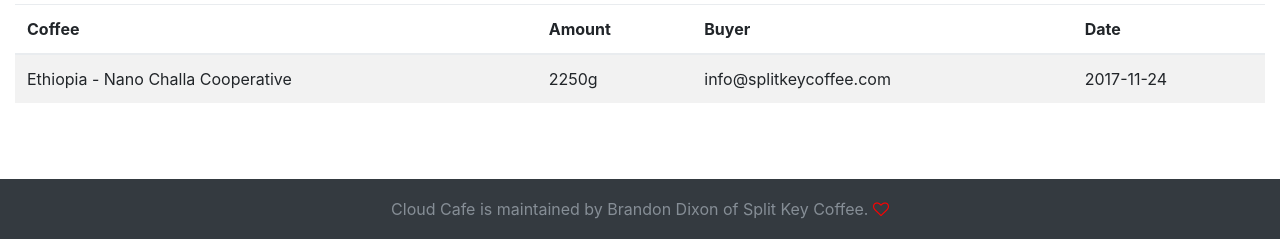
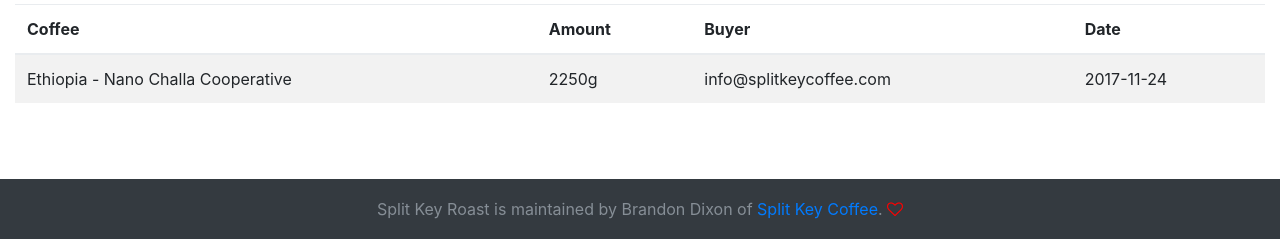
Before and after one commit to splitkeycoffee/split-key-roast, a Flask app: template app/templates/index.html in a window 1280 px wide. Shown: the part 561-800 px from the top of the page. Run offline with Flask 2, Linux system fonts and the light colour scheme; the template is opened without the code that fills it, so the values that code supplies are empty; some libraries are stand-ins or nearby versions.

Commit message:
Updated footer

```diff
--- a/app/templates/layout/base.html
+++ b/app/templates/layout/base.html
@@ -88,8 +88,7 @@
     <footer class="footer navbar-dark bg-dark">
       <div class="container">
       {% block footer %}
-        <span class="text-muted">Cloud Cafe is maintained by Brandon Dixon of Split Key Coffee. <i class="fa fa-heart-o" aria-hidden="true"></i></span>
-      </div>
+        <span class="text-muted">Split Key Roast is maintained by Brandon Dixon of <a href="http://splitkeycoffee.com/">Split Key Coffee</a>. <i class="fa fa-heart-o" aria-hidden="true"></i></span>
       {% endblock %}
     </footer>
     <!-- END: Footer -->
```
